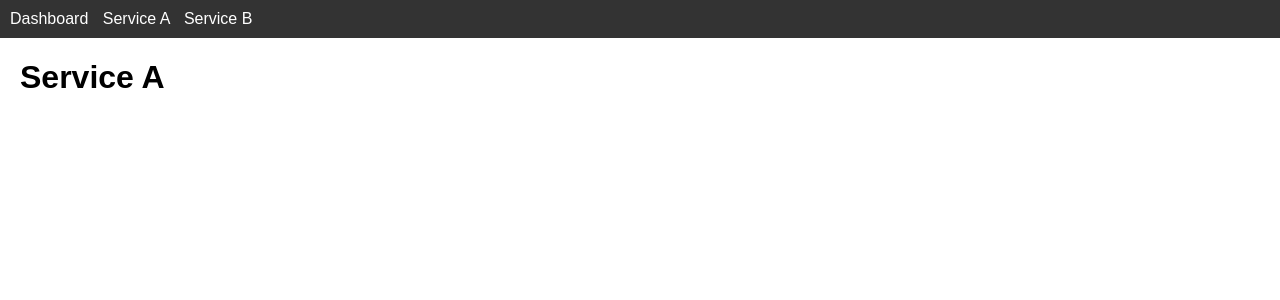
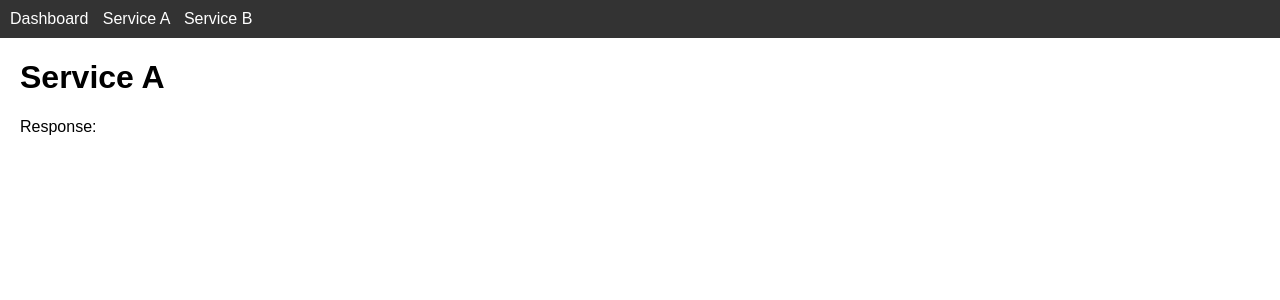
Before and after one commit to rbo/app-mod-replatform-refactor, a Flask app: page /service-a in a window 1280 px wide. Shown: the top 300 px of the page. Run offline with Flask 3, Linux system fonts and the light colour scheme; data that the repository does not hold is empty.

Commit message:
downstream service calls

```diff
--- a/web-app/app/main.py
+++ b/web-app/app/main.py
@@ -1,4 +1,5 @@
-from flask import Flask, render_template, url_for
+from flask import Flask, render_template
+import requests
 
 app = Flask(__name__)
 
@@ -10,13 +11,27 @@
 
 @app.route('/service-a')
 def service_a():
-    return render_template("service-a.html")
+    try:
+        response = requests.get('http://localhost:8080/service-a')
+        json_response = response.json()
+    except requests.exceptions.RequestException as e:
+        print("An error occurred:", e)
+        json_response = {"message": "Request error"}
+
+    return render_template("service-a.html", data=json_response)
 
 
 @app.route('/service-b')
 def service_b():
-    return render_template("service-b.html")
+    try:
+        response = requests.get('http://localhost:8080/service-b')
+        json_response = response.json()
+    except requests.exceptions.RequestException as e:
+        print("An error occurred:", e)
+        json_response = {"message": "Request error"}
+
+    return render_template("service-b.html", data=json_response)
 
 
 if __name__ == '__main__':
-    app.run(host='0.0.0.0', debug=True, port=8080)
+    app.run(host='0.0.0.0', debug=True, port=3000)
--- a/web-app/app/static/style.css
+++ b/web-app/app/static/style.css
@@ -34,14 +34,6 @@
     color: #333;
   }
 
-  form div {
-    margin-bottom: 10px;
-  }
-
-  input {
-    padding: 5px;
-  }
-
   .flash {
     padding: 10px;
     margin-bottom: 10px;
--- a/web-app/app/templates/service-a.html
+++ b/web-app/app/templates/service-a.html
@@ -5,6 +5,7 @@
     <body>
         <div class="main" >
             <h1>Service A</h1>
+            <p>Response: {{data.message}}
         </div>
     </body>
 
--- a/web-app/app/templates/service-b.html
+++ b/web-app/app/templates/service-b.html
@@ -5,6 +5,7 @@
     <body>
         <div class="main" >
             <h1>Service B</h1>
+            <p>Response: {{data.message}}
         </div>
     </body>
 
```
Also changed, not shown: 1 other file.
